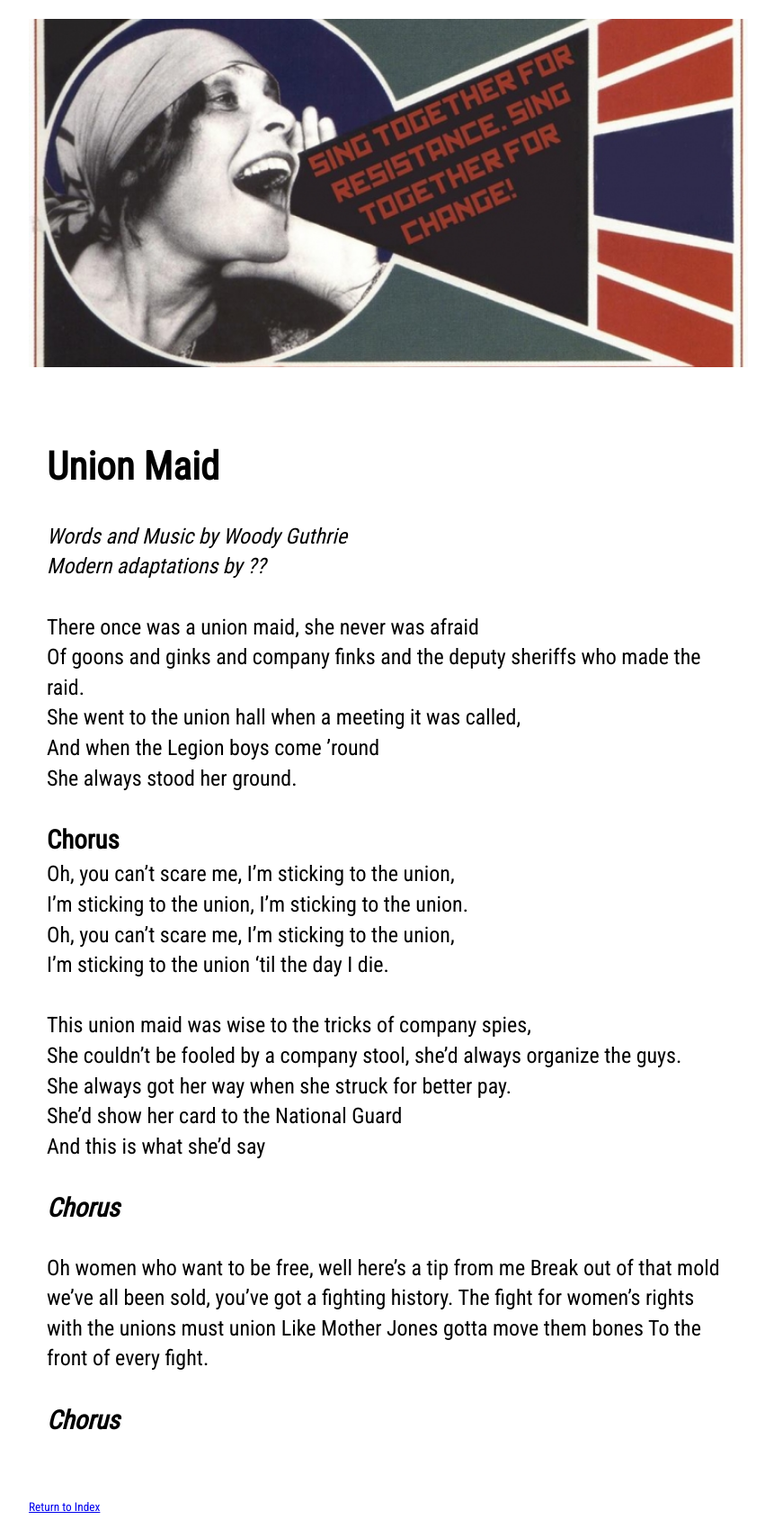
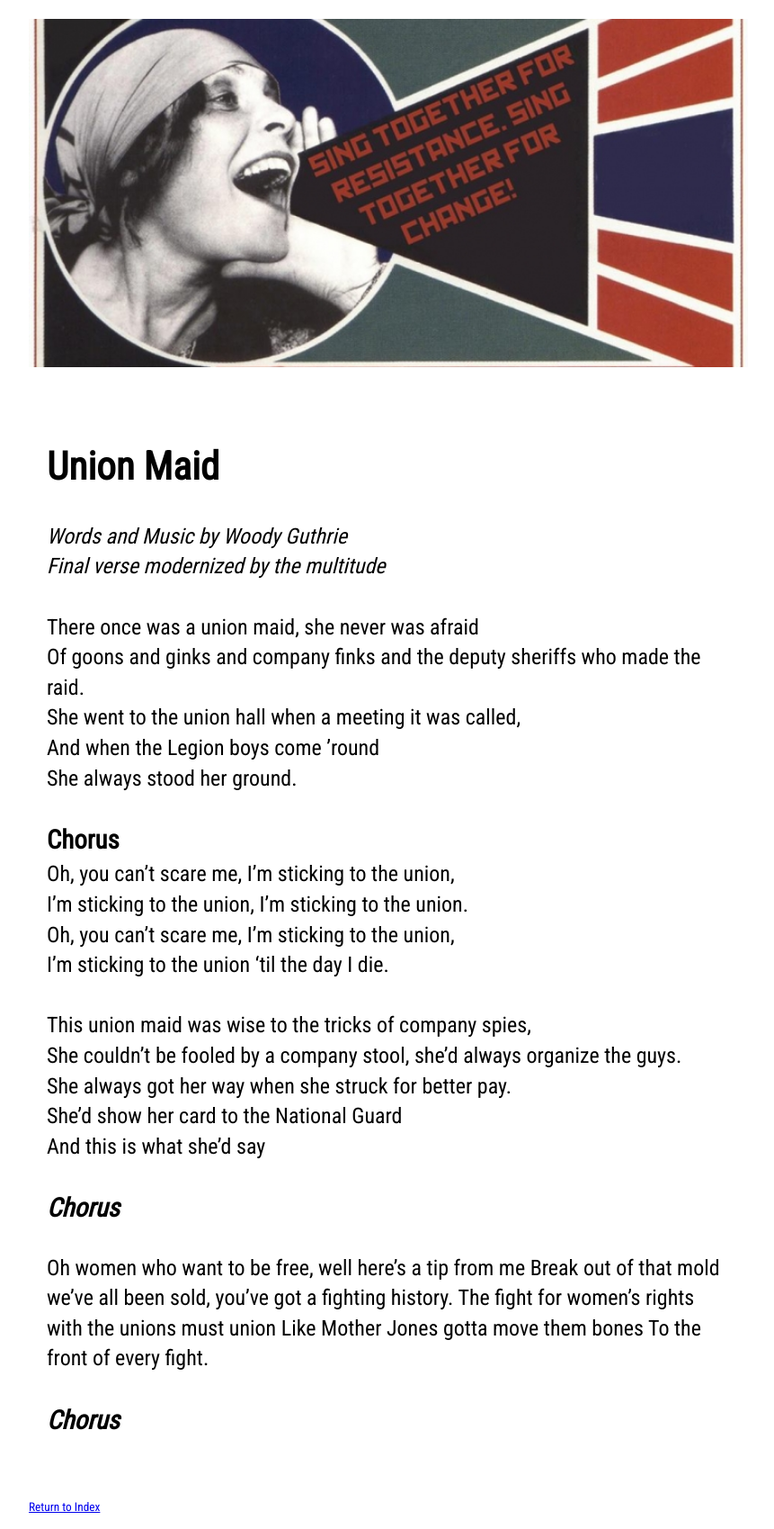
Before and after one commit to socialismconference/songbook.github.io, a Jekyll site: the page built from union-maid.md, in a window 1280 px wide. Shown: the whole page at 90% size, without its empty margins (208-1069 px from the left). Built offline with Jekyll 4.4.1, drawn with Linux system fonts in a browser that asks for light colours; our own code applies the rules of GitHub Pages for plain Markdown files; a script that is not in the unit is left out.

Commit message:
Update union-maid.md

```diff
--- a/union-maid.md
+++ b/union-maid.md
@@ -1,7 +1,7 @@
 ## Union Maid
 
 > Words and Music by Woody Guthrie
-Modern adaptations by ??
+Final verse modernized by the multitude
 
 There once was a union maid, she never was afraid
 Of goons and ginks and company finks and the deputy sheriffs who made the raid.
```
